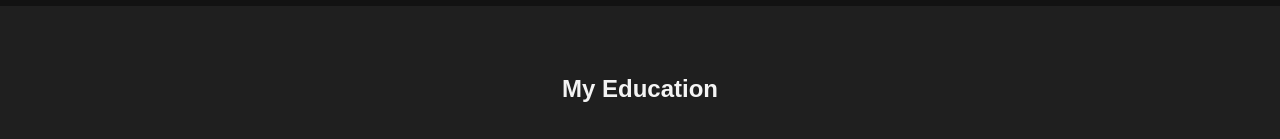
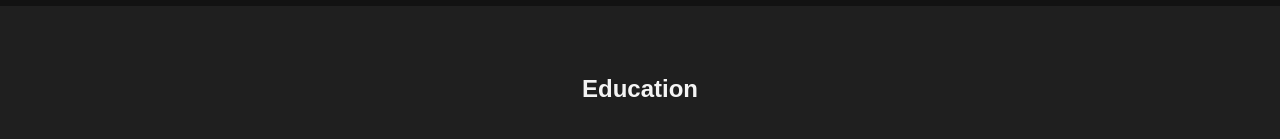
Before and after one commit to MyintThein6/portfolio, a plain HTML site: page about.html in a window 1280 px wide. Shown: the part 704-843 px from the top of the page. Drawn offline with Linux system fonts and the light colour scheme.

Commit message:
Change heading from 'My Education' to 'Education'

```diff
--- a/about.html
+++ b/about.html
@@ -40,7 +40,7 @@
         </section>
 
         <section class="skills">
-            <h2>My Education</h2>
+            <h2>Education</h2>
             <div class="skills-icons-logos">
                 <div class="skill-item"><i><img src="images/download (1).png" alt="img"></i></div>
                 <div class="skill-item"><i><img src="images/download.png" alt="img"></i></div>
```
